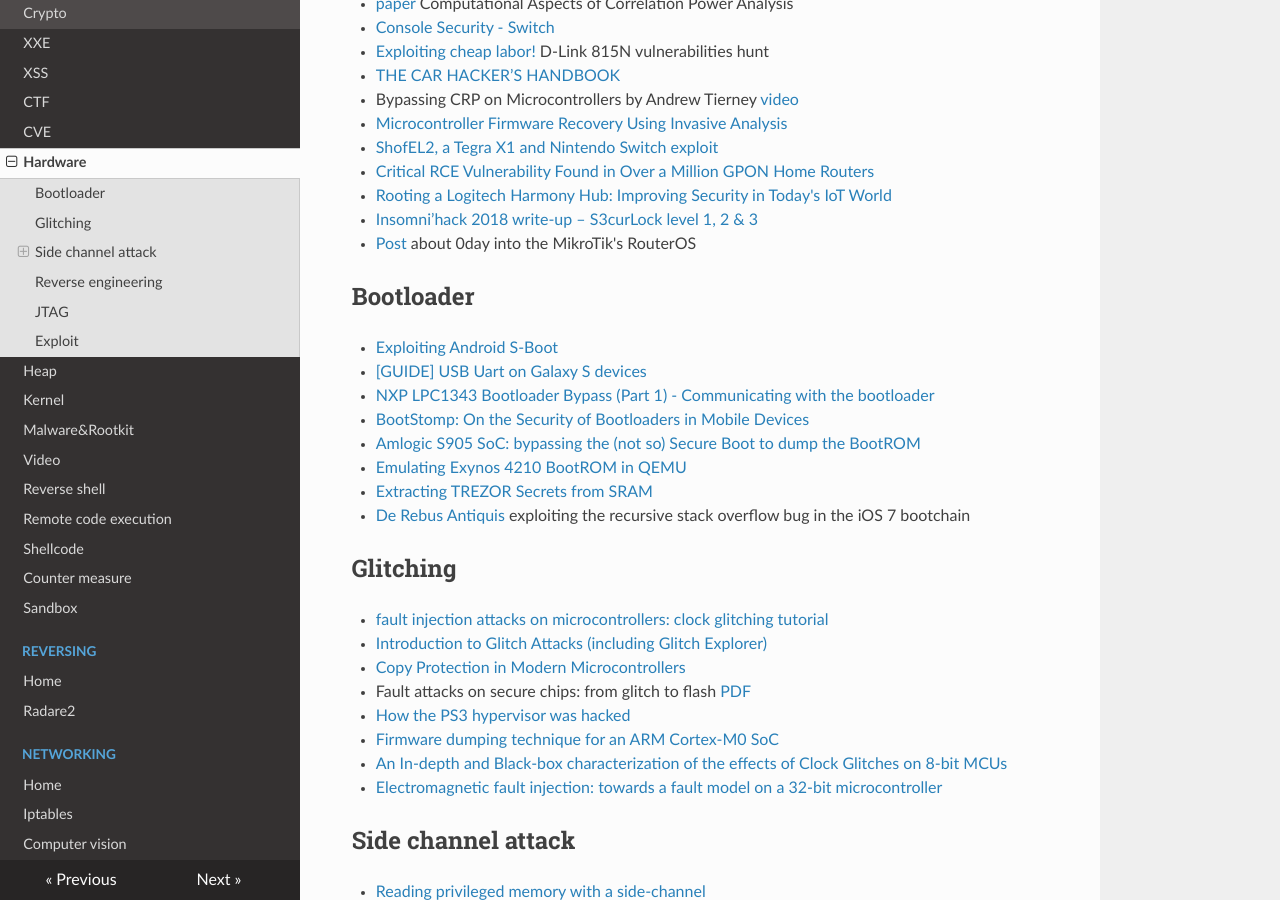
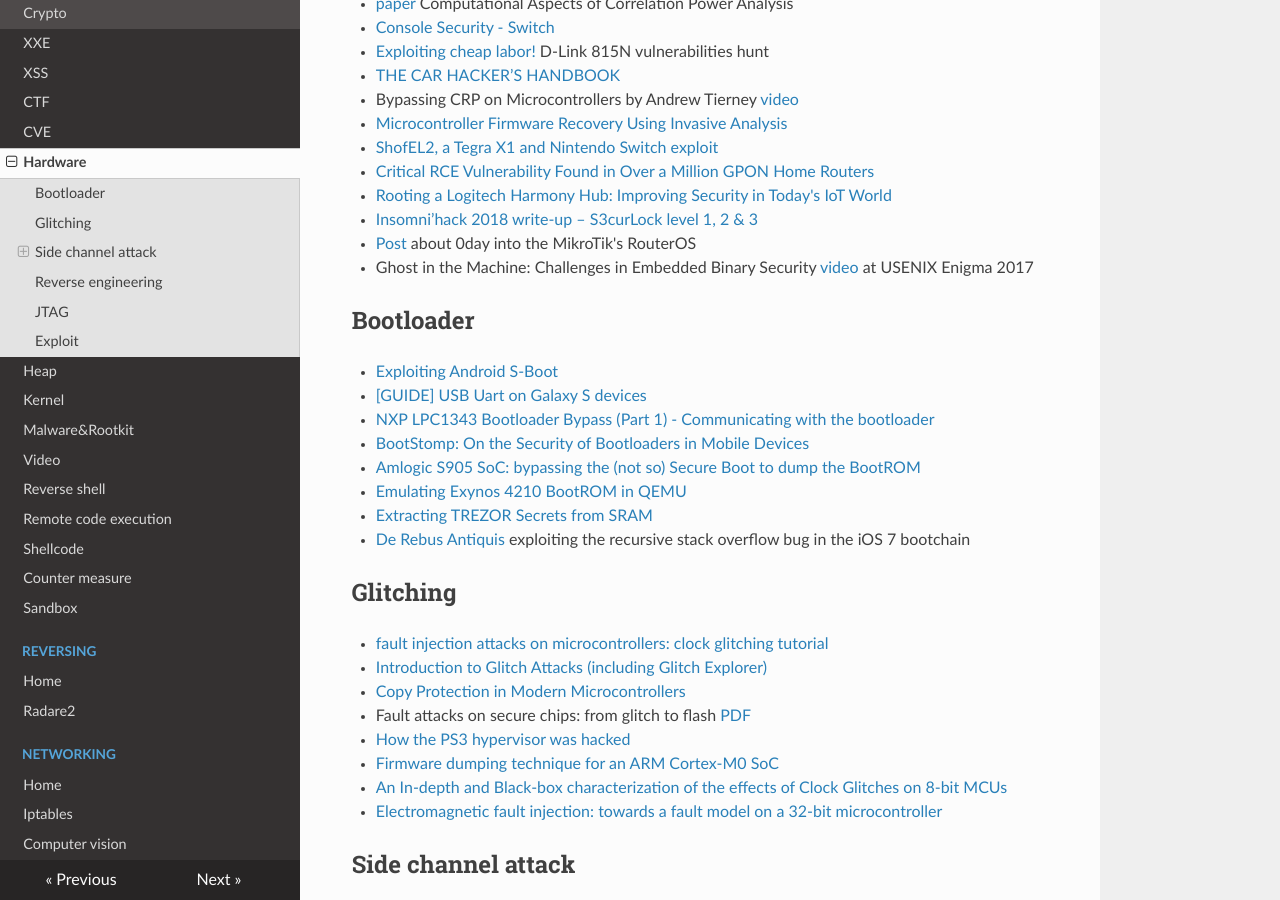
Before and after one commit to gipi/low-level, an MkDocs documentation site: the page built from docs/security/hardware.md, in a window 1280 px wide and 900 px high, scrolled down 504 px. Built offline with MkDocs 1.6.1, drawn with Linux system fonts in a browser that asks for light colours; nearby versions of some CDN libraries; old or Windows-style settings are respelled for this version of MkDocs.

Commit message:
Update hardware.md

```diff
--- a/docs/security/hardware.md
+++ b/docs/security/hardware.md
@@ -24,6 +24,7 @@
  - [Rooting a Logitech Harmony Hub: Improving Security in Today's IoT World](https://www.fireeye.com/blog/threat-research/2018/05/rooting-logitech-harmony-hub-improving-iot-security.html)
  - [Insomni’hack 2018 write-up – S3curLock level 1, 2 & 3](https://phil242.wordpress.com/2018/03/29/insomnihack-2018-write-up-s3curlock-level-1-2-3/)
  - [Post](http://blog.seekintoo.com/chimay-red.html) about 0day into the MikroTik's RouterOS
+ - Ghost in the Machine: Challenges in Embedded Binary Security [video](https://www.youtube.com/watch?v=pMRa8xDFpiE) at USENIX Enigma 2017
 
 ## Bootloader
 
```
